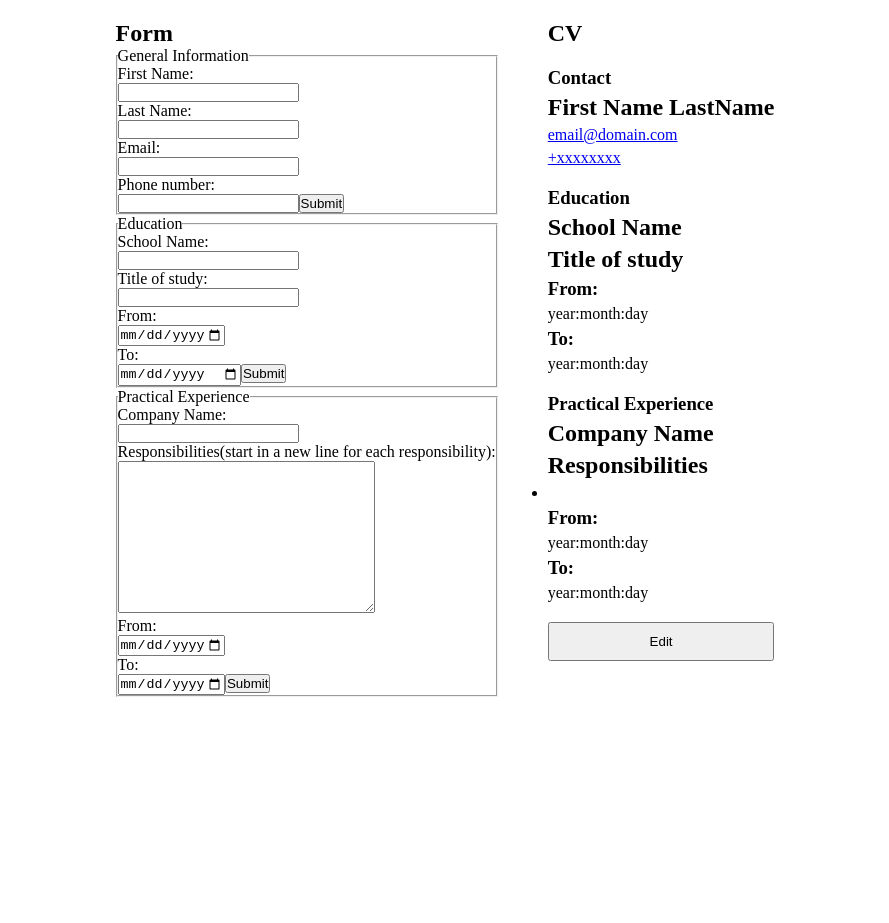
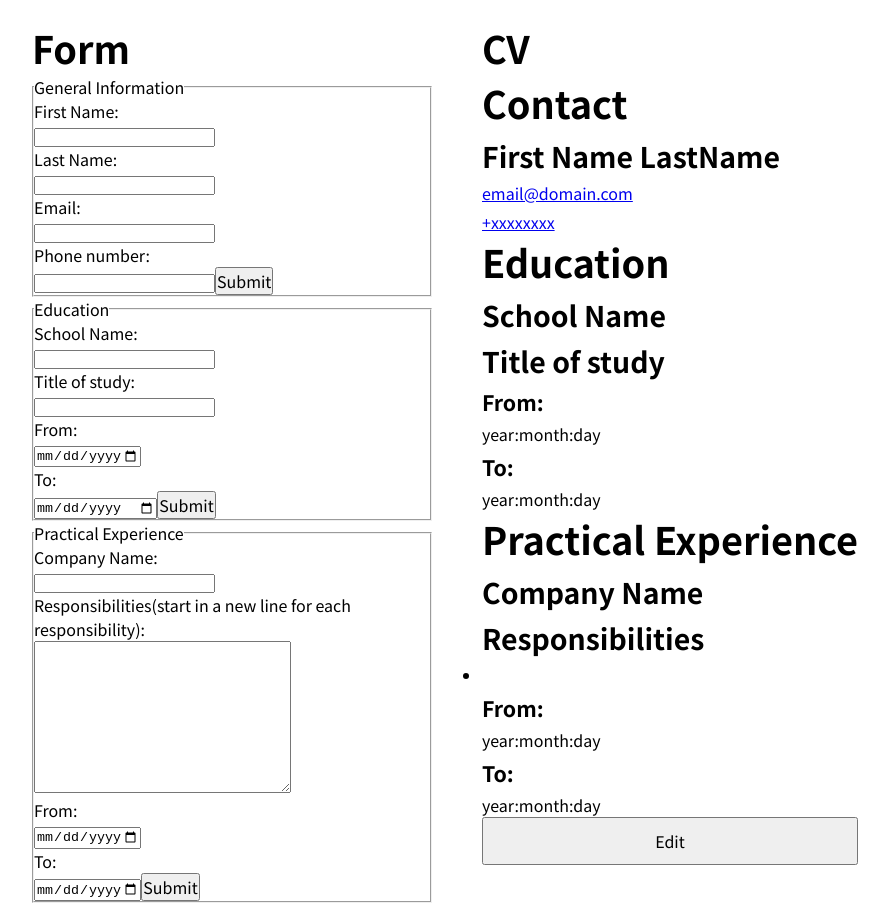
Before and after one commit to mekbibisdone/cv-application, a React (Vite) app: page / in a window 1280 px wide. Shown: the whole page, without its empty margins (195-1084 px from the left). Before the commit the page ends 800 px from the top, so only its background shows below. Built offline with nearby package versions, Linux system fonts and the light colour scheme.

Commit message:
Change the font size of the page

```diff
--- a/src/styles/style.css
+++ b/src/styles/style.css
@@ -1,9 +1,46 @@
+@import url('https://fonts.googleapis.com/css?family=Noto%20Sans%20KR:700|Noto%20Sans%20KR:400');
 * {
-  margin:0;
+  margin: 0;
   padding: 0;
   box-sizing: border-box;
 }
+
+h1,
+h2,
+h3,
+h4,
+h5 {
+  font-family: 'Noto Sans KR';
+  font-weight: 700;
+}
+
+html {
+  font-size: 100%;
+} /* 16px */
+
+h1 {
+  font-size: 2.369rem; /* 37.92px */
+}
+
+h2 {
+  font-size: 1.777rem; /* 28.48px */
+}
+
+h3 {
+  font-size: 1.333rem; /* 21.28px */
+}
+
+small {
+  font-size: 0.75rem; /* 12px */
+}
+button {
+  font-family: 'Noto Sans KR';
+  font-weight: 400;
+  font-size: 1rem;
+}
 body {
+  font-family: 'Noto Sans KR';
+  font-weight: 400;
   display: grid;
   justify-content: center;
   align-content: center;
@@ -26,7 +63,6 @@
 .cv {
   display: flex;
   flex-direction: column;
-  gap: 20px;
 }
 .cv > section {
   display: flex;
```
